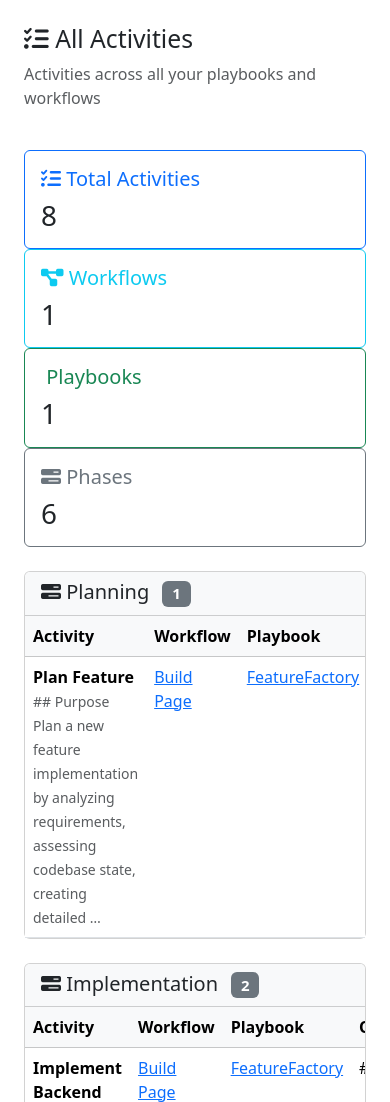
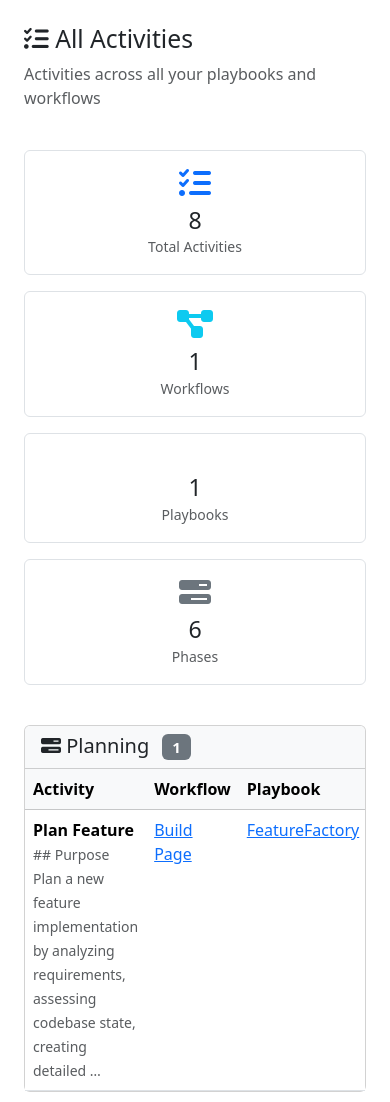
Before and after one commit to petelind/mimir, a Django app: page /activities/ in a window 390 px wide. Shown: the part 56-1158 px from the top of the page. Run offline with Django 5.2, Linux system fonts and the light colour scheme; a user stored in the database is signed in; data comes from the database, SQL or seed files in the repository; some libraries are stand-ins or nearby versions.

Commit message:
refactor(ui): standardize informer card styling across all list pages
Update informer/stats cards to use consistent styling matching the playbook
detail page design for better visual cohesion across the application.

Changes:
- Replace card-based layout with simpler border rounded design
- Use p-3 border rounded containers for cleaner look
- Icon at top with fa-2x size and color coding
- h3 for numbers, small text-muted for labels
- Consistent color scheme:
  - Primary (blue): Activities
  - Info (cyan): Workflows
  - Success (green): Playbooks
  - Secondary (gray): Phases

Updated files:
- templates/activities/global_list.html: 4 informer cards
- templates/workflows/global_list.html: 3 informer cards

All tests pass: 278 passed, 3 skipped (100% pass rate)

```diff
--- a/templates/activities/global_list.html
+++ b/templates/activities/global_list.html
@@ -18,45 +18,33 @@
     </div>
 
     <!-- Quick Stats -->
-    <div class="row mb-4">
-        <div class="col-md-3">
-            <div class="card border-primary">
-                <div class="card-body">
-                    <h5 class="card-title text-primary">
-                        <i class="fa-solid fa-list-check"></i> Total Activities
-                    </h5>
-                    <p class="card-text display-6">{{ activities.count }}</p>
-                </div>
+    <div class="row mb-4 text-center">
+        <div class="col-md-3 mb-3">
+            <div class="p-3 border rounded">
+                <i class="fa-solid fa-list-check fa-2x text-primary mb-2"></i>
+                <h3 class="mb-0">{{ activities.count }}</h3>
+                <small class="text-muted">Total Activities</small>
             </div>
         </div>
-        <div class="col-md-3">
-            <div class="card border-info">
-                <div class="card-body">
-                    <h5 class="card-title text-info">
-                        <i class="fa-solid fa-diagram-project"></i> Workflows
-                    </h5>
-                    <p class="card-text display-6">{{ workflow_count }}</p>
-                </div>
+        <div class="col-md-3 mb-3">
+            <div class="p-3 border rounded">
+                <i class="fa-solid fa-diagram-project fa-2x text-info mb-2"></i>
+                <h3 class="mb-0">{{ workflow_count }}</h3>
+                <small class="text-muted">Workflows</small>
             </div>
         </div>
-        <div class="col-md-3">
-            <div class="card border-success">
-                <div class="card-body">
-                    <h5 class="card-title text-success">
-                        <i class="fa-solid fa-book-sparkles"></i> Playbooks
-                    </h5>
-                    <p class="card-text display-6">{{ playbook_count }}</p>
-                </div>
+        <div class="col-md-3 mb-3">
+            <div class="p-3 border rounded">
+                <i class="fa-solid fa-book-sparkles fa-2x text-success mb-2"></i>
+                <h3 class="mb-0">{{ playbook_count }}</h3>
+                <small class="text-muted">Playbooks</small>
             </div>
         </div>
-        <div class="col-md-3">
-            <div class="card border-secondary">
-                <div class="card-body">
-                    <h5 class="card-title text-secondary">
-                        <i class="fa-solid fa-bars-progress"></i> Phases
-                    </h5>
-                    <p class="card-text display-6">{{ phase_groups|length }}</p>
-                </div>
+        <div class="col-md-3 mb-3">
+            <div class="p-3 border rounded">
+                <i class="fa-solid fa-bars-progress fa-2x text-secondary mb-2"></i>
+                <h3 class="mb-0">{{ phase_groups|length }}</h3>
+                <small class="text-muted">Phases</small>
             </div>
         </div>
     </div>
```
Also changed, not shown: templates/workflows/global_list.html (+16 -19 lines).
